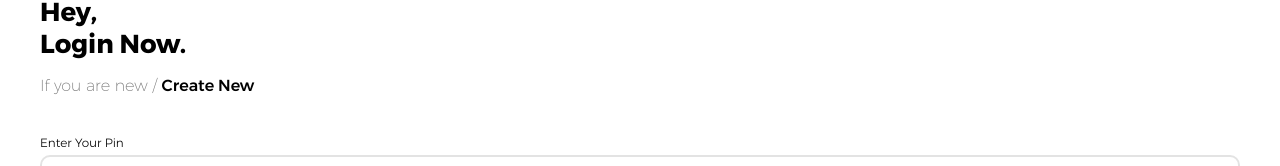
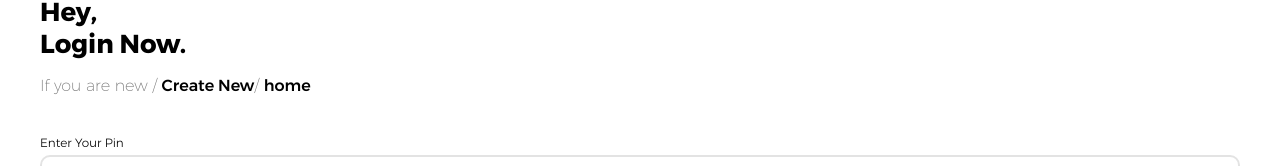
Before and after one commit to taniyashahi12/Mobile-App, a React (Create React App) app: page /Login in a window 1280 px wide. Shown: the part 299-465 px from the top of the page. Built offline with nearby package versions, Linux system fonts and the light colour scheme.

Commit message:
login changes

```diff
--- a/src/pages/Login.tsx
+++ b/src/pages/Login.tsx
@@ -11,7 +11,7 @@ const Login = () =>{
 				  	</div>
 				  	<div className="heading_login">
 				  		<h1>Hey,<br />Login Now.</h1>
-				  		<p>If you are new / <a href="Sign">Create New</a></p>
+				  		<p>If you are new / <a href="Sign">Create New</a>/ <a href="Home">home</a></p>
 				  	</div>
 				  	<div className="input_ion">
 					  	<form>
```
